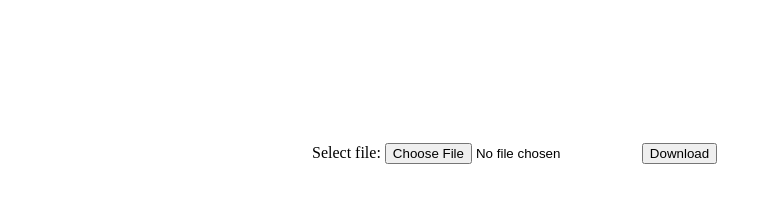
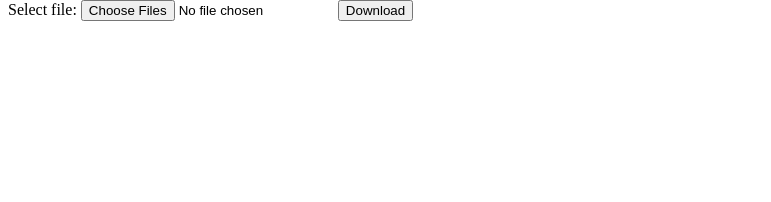
Before and after one commit to quyvuacn/Xoa-logo, a plain HTML site: page index.html in a window 1280 px wide. Shown: the whole page, without its empty margins (0-771 px from the left). Drawn offline with Linux system fonts and the light colour scheme.

Commit message:
Update index.html

```diff
--- a/index.html
+++ b/index.html
@@ -5,12 +5,24 @@
     <meta http-equiv="X-UA-Compatible" content="IE=edge">
     <meta name="viewport" content="width=device-width, initial-scale=1.0">
     <title>Document</title>
+    <style>
+        div{
+            position: fixed;
+            top: 0;
+        }
+        canvas{
+            margin-top: 20px;
+        }
+    </style>
 </head>
 <body>
+    <div>
+        <label for="uploader">Select file:</label>
+        <input type="file" id="uploader"  multiple/>
+        <button>Download</button>
+    </div>
     <canvas id="canvas"></canvas>
-    <label for="uploader">Select file:</label>
-    <input type="file" id="uploader" />
-    <button>Download</button>
+
  <script>
     const canvas = document.getElementById("canvas");
     const ctx = canvas.getContext("2d");
@@ -32,6 +44,7 @@
         img.src = reader.result;
     };
     reader.readAsDataURL(e.target.files[0]);
+
     };
 
 
```
